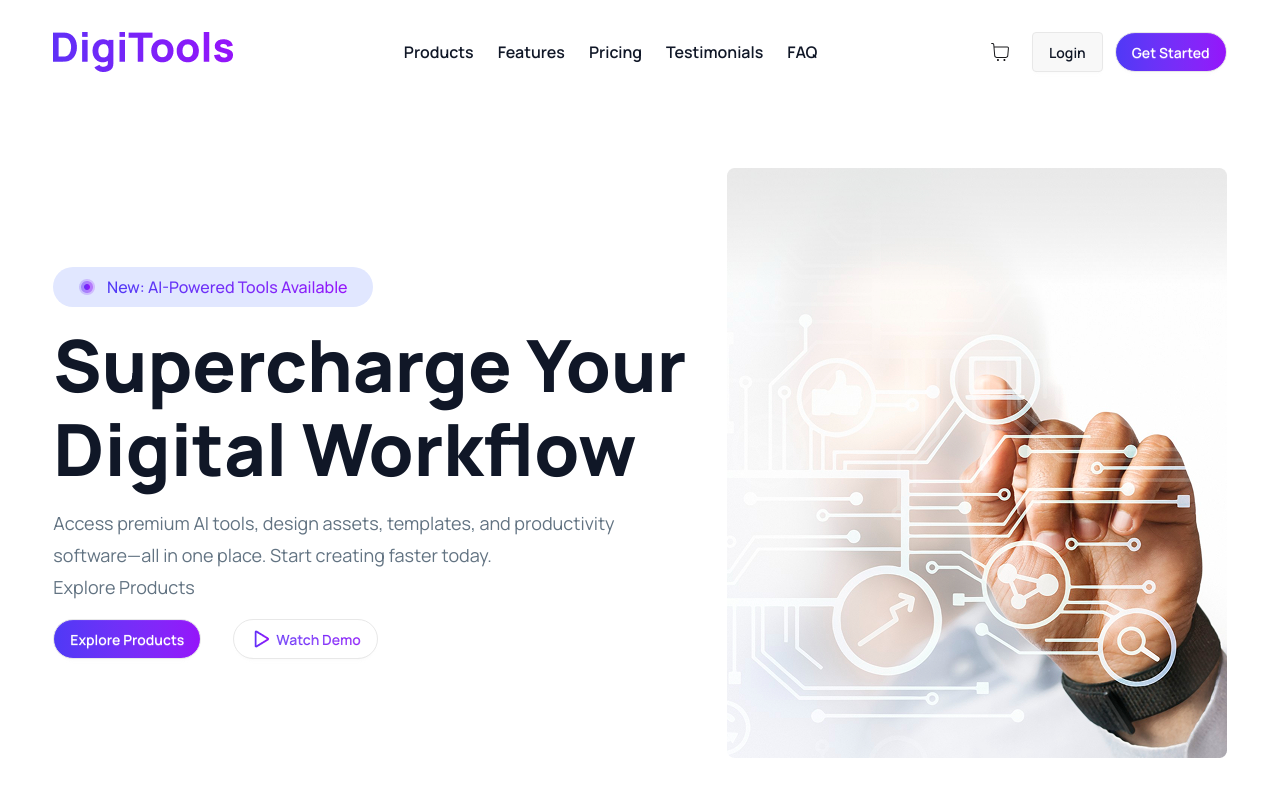
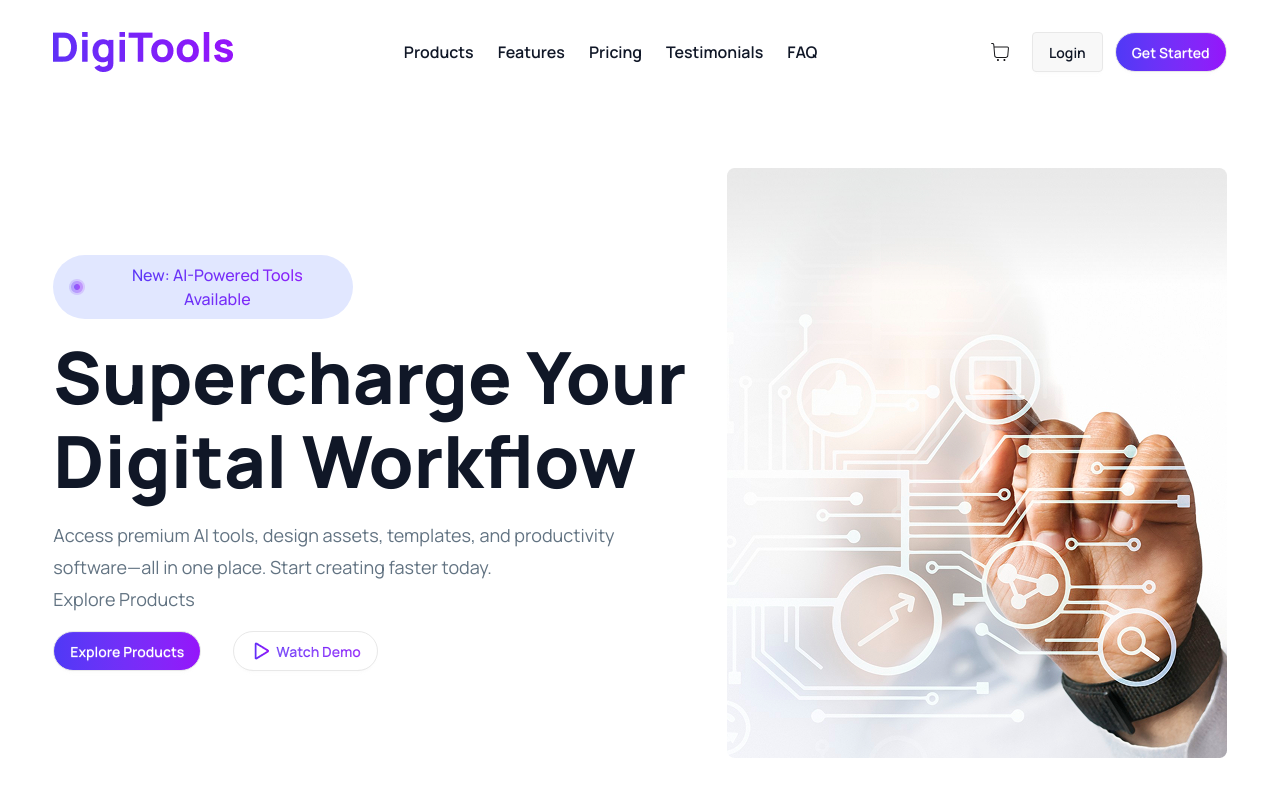
Before and after one commit to tfshorifulislam/digital-tools, a React (Vite) app: page / in a window 1280 px wide. Shown: the top 796 px of the page. Built offline with nearby package versions, Linux system fonts and the light colour scheme.

Commit message:
nav & banner respoonsive issue fiexed

```diff
--- a/src/App.jsx
+++ b/src/App.jsx
@@ -6,7 +6,7 @@ function App() {
 
 
   return (
-    <div className='max-w-480 w-11/12 mx-auto'>
+    <div className='max-w-480'>
      <NavBar />
      <Banner />
     </div>
--- a/src/Components/Banner/Banner.jsx
+++ b/src/Components/Banner/Banner.jsx
@@ -5,15 +5,15 @@ import pointImg from '../../assets/products/Group 5.png';
 const Banner = () => {
     return (
         <div>
-            <div className='flex justify-between items-center flex-col-reverse md:flex-row py-8 md:py-24'>
+            <div className='flex justify-between items-center flex-col-reverse md:flex-row py-8 md:py-24 w-11/12 mx-auto'>
 
                 {/* hero container text */}
                 <div className='space-y-4'>
 
                     <div className='flex justify-center md:justify-start mt-8 md:mt-0'>
-                        <div className='flex items-center justify-center gap-1 md:gap-3 py-2 px-4 bg-[#E1E7FF] rounded-full w-80'>
-                            <img src={pointImg} alt="" />
-                            <p className='font-medium text-center bg-linear-to-r from-[#4F39F6] to-[#9514FA] bg-clip-text text-transparent'>New: AI-Powered Tools Available</p>
+                        <div className='flex items-center justify-center gap-1 md:gap-3 py-2 px-4 bg-[#E1E7FF] rounded-full w-75'>
+                            <img src={pointImg} alt="" className='animate-pulse' />
+                            <p className='font-medium text-center bg-linear-to-r from-[#4F39F6] to-[#9514FA] bg-clip-text text-transparent '>New: AI-Powered Tools Available</p>
 
                         </div>
                     </div>
--- a/src/Components/NavBar/NavBar.jsx
+++ b/src/Components/NavBar/NavBar.jsx
@@ -9,7 +9,7 @@ const NavBar = () => {
     const [hamburgerMenu, setHamburgerMenu] = useState(false)
     console.log(hamburgerMenu)
     return (
-        <div className='mt-8 flex justify-between items-center'>
+        <div className='mt-8 flex justify-between items-center w-11/12 mx-auto'>
 
             {/* Nav logo */}
             <div className='w-25 lg:w-45'>
```
